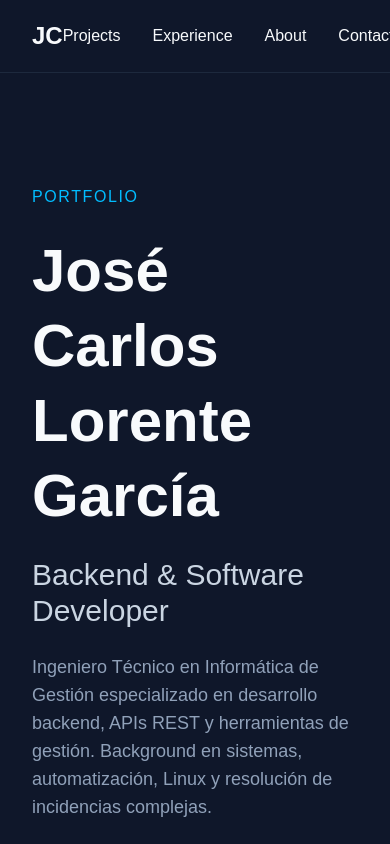
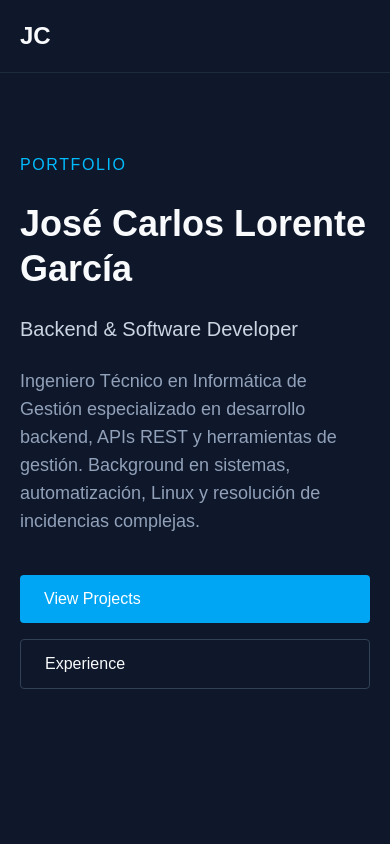
Before and after one commit to josinhoka/jclorente-dev, a Next.js app: page / in a window 390 px wide. Shown: the top 844 px of the page. Built offline with nearby package versions, Linux system fonts and the light colour scheme.

Commit message:
Improve mobile responsiveness

```diff
--- a/app/layout.tsx
+++ b/app/layout.tsx
@@ -56,12 +56,14 @@ export default function RootLayout({
         <Navbar />
 
         <main
-          className="
-            max-w-6xl
-            mx-auto
-            px-8
-            flex-1
-          "
+        className="
+        w-full
+        max-w-6xl
+        mx-auto
+        px-5
+        sm:px-8
+        flex-1
+        "
         >
 
           {children}
--- a/app/projects/[slug]/page.tsx
+++ b/app/projects/[slug]/page.tsx
@@ -180,7 +180,8 @@ export default async function ProjectDetailPage({
                 className="
                 mt-8
                 grid
-                md:grid-cols-2
+                grid-cols-1
+                lg:grid-cols-2
                 gap-6
                 "
               >
--- a/components/layout/Navbar.tsx
+++ b/components/layout/Navbar.tsx
@@ -8,9 +8,9 @@ export default function Navbar() {
         className="
         max-w-6xl
         mx-auto
-          px-8
+        px-5
+        sm:px-8
         py-5
-
         flex
         justify-between
         items-center
@@ -29,7 +29,12 @@ export default function Navbar() {
           JC
         </Link>
 
-        <div className="flex gap-8">
+        <div className="
+        hidden
+        md:flex
+        gap-8
+        "
+        >
 
           <Link href="/projects">
             Projects
--- a/components/projects/ProjectPreview.tsx
+++ b/components/projects/ProjectPreview.tsx
@@ -36,9 +36,9 @@ export default function ProjectPreview({
       <div
         className="
           flex
-
-          justify-between
-
+          flex-col
+          sm:flex-row
+          gap-3
           items-start
         "
       >
--- a/components/sections/HeroSection.tsx
+++ b/components/sections/HeroSection.tsx
@@ -7,7 +7,8 @@ export default function HeroSection() {
 
     <section
       className="
-        py-28
+        py-20
+        md:py-28
       "
     >
 
@@ -24,10 +25,10 @@ export default function HeroSection() {
 
       <h1
         className="
-          text-6xl
-          font-bold
-
-          leading-tight
+        text-4xl
+        md:text-6xl
+        font-bold
+        leading-tight
         "
       >
         {profile.name}
@@ -35,11 +36,10 @@ export default function HeroSection() {
 
       <h2
         className="
-          text-3xl
-
-          text-slate-300
-
-          mt-6
+        text-xl
+        md:text-3xl
+        text-slate-300
+        mt-6
         "
       >
         {profile.headline}
@@ -48,11 +48,8 @@ export default function HeroSection() {
       <p
         className="
           mt-6
-
           max-w-3xl
-
           text-lg
-
           text-slate-400
         "
       >
@@ -62,12 +59,10 @@ export default function HeroSection() {
       <div
         className="
           mt-10
-
           flex
-
+          flex-col
+          sm:flex-row
           gap-4
-
-          flex-wrap
         "
       >
 
```
Lines whose indentation alone changed are shown as unchanged.
